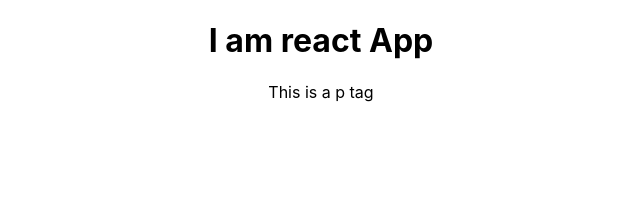
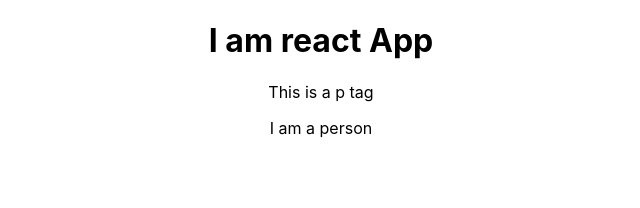
Before and after one commit to padam10/safari_books, a React (Create React App) app: page / in a window 1280 px wide. Shown: the top 208 px of the page, without its empty margins (319-959 px from the left). Built offline with nearby package versions, Linux system fonts and the light colour scheme.

Commit message:
person component displayed

```diff
--- a/src/App.js
+++ b/src/App.js
@@ -1,6 +1,7 @@
 import React, { Component } from 'react';
 import logo from './logo.svg';
 import './App.css';
+import Person from './Person/Person'
 
 class App extends Component {
   render() {
@@ -8,6 +9,7 @@
       <div className="App" >
       <h1>I am react App</h1>
       <p> This is a p tag </p>
+      <Person></Person>
       </div>
     );
   }
--- a/src/Person/Person.js
+++ b/src/Person/Person.js
@@ -0,0 +1,7 @@
+import React from 'react'
+
+const person = ()  =>{
+return <p> I am a person</p>
+};
+
+export default person;
```
